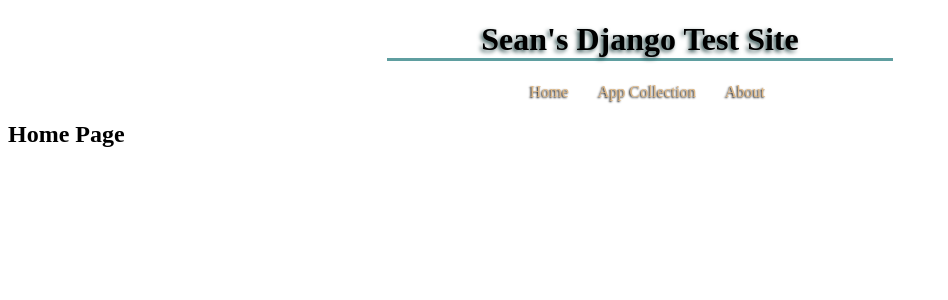
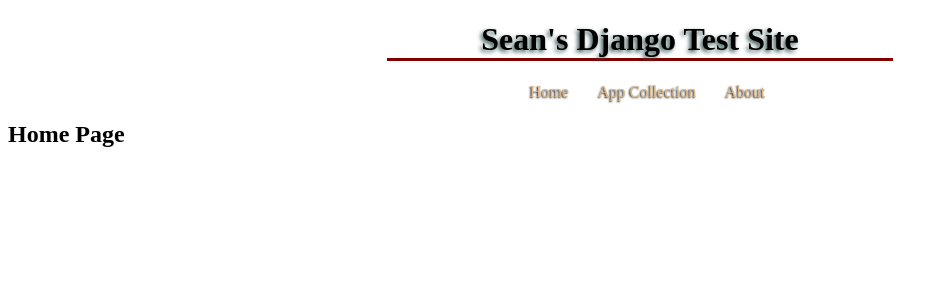
Before and after one commit to seanmclaren/WebAppOne, a Django app: page / in a window 1280 px wide. Shown: the top 300 px of the page, without its empty margins (0-948 px from the left). Run offline with Django 3.2, Linux system fonts and the light colour scheme.

Commit message:
CSS changes

```diff
--- a/SubAppOne/static/CSS/base.css
+++ b/SubAppOne/static/CSS/base.css
@@ -1,5 +1,5 @@
 .main_title {
-    border-bottom: 3px solid cadetblue;
+    border-bottom: 3px solid maroon;
     text-shadow: -2px 2px 4px darkslategrey;
     text-align: center;
     margin-right: 30%;
@@ -11,11 +11,10 @@
 }
 
 .menu_item {
-    color: #000000;
     display: inline;
     margin: 0 5px 0 0;
     padding: 5px 20px 5px 0;
-    border-color: ;
+    border-color: darkslategrey;
     text-align: center;
 }
 
```
